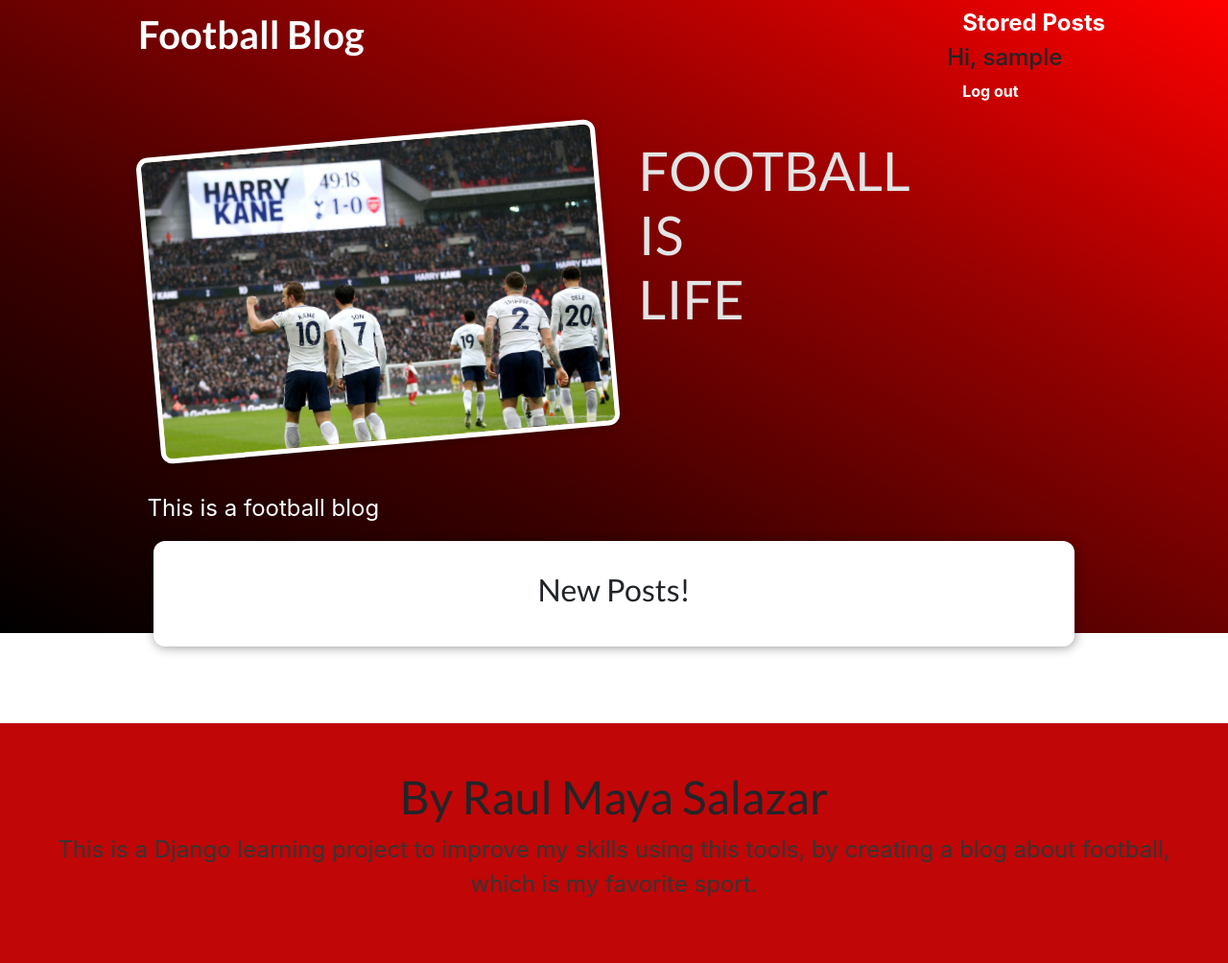
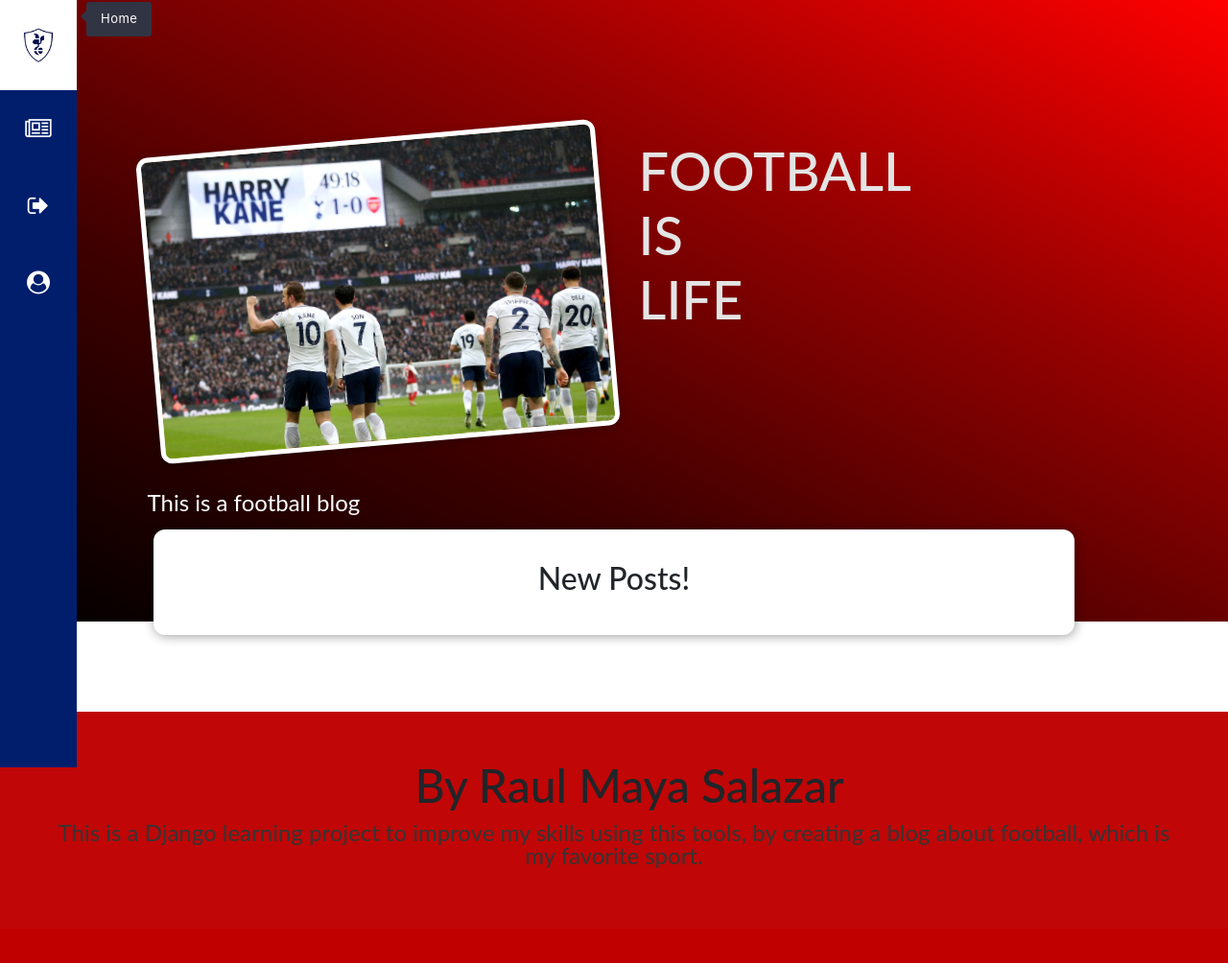
Before and after one commit to RaulMaya/Spurs-Blog, a Django app: page / in a window 1280 px wide. Shown: the whole page at 96% size. After the commit the page ends 905 px from the top, so only its background shows below. Run offline with Django 4.2, Linux system fonts and the light colour scheme; the visitor is signed in with stand-in values (Sample User, id 1); data that the repository does not hold is empty; some libraries are stand-ins or nearby versions.

Commit message:
CSS Update

```diff
--- a/my_blog/static/global_styles.css
+++ b/my_blog/static/global_styles.css
@@ -1,49 +1,81 @@
-@import url('https://fonts.googleapis.com/css2?family=Lato:wght@400;700&family=Open+Sans:wght@400;700&display=swap');
-
 * {
-  box-sizing: border-box;
-}
-
-html {
-  font-family: 'Open Sans', 'Lato', sans-serif;
+  margin: 0;
+  padding: 0;
+  list-style: none;
+  font-family: "Lato", sans-serif;
+  line-height: 1;
 }
 
 body {
-  margin: 0;
+  background-color: #f5f6f8;
+  overflow: hidden;
 }
 
-h1,
-h2,
-h3 {
-  font-family: 'Lato', sans-serif;
-  font-weight: bold;
+.sidebar-navigation {
+  display: inline-block;
+  min-height: 100vh;
+  width: 80px;
+  background-color: #001E6C;
+  float: left;
 }
 
-#main-navigation {
-  width: 100%;
-  height: 5rem;
-  display: flex;
-  justify-content: space-between;
-  align-items: center;
-  padding: 0 10%;
+.sidebar-navigation ul {
+  text-align: center;
+  color: white;
+}
+.sidebar-navigation ul li {
+  padding: 28px 0;
+  cursor: pointer;
+  transition: all ease-out 120ms;
+}
+.sidebar-navigation ul li i {
+  display: block;
+  font-size: 24px;
+  transition: all ease 450ms;
+}
+.sidebar-navigation ul li .tooltip {
+  display: inline-block;
   position: absolute;
-  top: 0;
-  left: 0;
+  background-color: #313443;
+  padding: 8px 15px;
+  border-radius: 3px;
+  margin-top: -26px;
+  left: 90px;
+  opacity: 0;
+  visibility: hidden;
+  font-size: 13px;
+  letter-spacing: 0.5px;
+}
+.sidebar-navigation ul li .tooltip:before {
+  content: "";
+  display: block;
+  position: absolute;
+  left: -4px;
+  top: 10px;
+  transform: rotate(45deg);
+  width: 10px;
+  height: 10px;
+  background-color: inherit;
+}
+.sidebar-navigation ul li:hover {
+  background-color: #ffffff;
+  cursor: default;
 }
 
-#main-navigation a {
-  text-decoration: none;
-  color: white;
-  font-weight: bold;
-  margin-left: 1rem;
+.sidebar-navigation ul li:hover i {
+  color:#001E6C
 }
 
-#main-navigation a:hover,
-#main-navigation a:active {
-  color: #cf79f1;
+.sidebar-navigation ul li:hover .tooltip {
+  visibility: visible;
+  opacity: 1;
 }
 
-#main-navigation h1 a:hover,
-#main-navigation h1 a:active {
-  color: white;
+.sidebar-navigation a {
+  text-decoration: none;
+  color: rgb(255, 255, 255);
 }
+
+.sidebar-navigation a:hover {
+  text-decoration: none;
+}
--- a/my_blog/templates/base.html
+++ b/my_blog/templates/base.html
@@ -10,25 +10,50 @@
     <title>{% block page_title %}{% endblock %}</title>
     <link rel="stylesheet" href="{% static "global_styles.css" %}">
     <link rel="icon" href="{% static "Spurs Blog Logo.png" %}">
+    <link rel="stylesheet" href="https://cdnjs.cloudflare.com/ajax/libs/font-awesome/4.7.0/css/font-awesome.min.css">
     {% bootstrap_css %}
     {% bootstrap_javascript jquery='full' %}
-    {% block css_files %}{% endblock %}
+    {% block css_files %}
+    {% endblock %}
 </head>
 <body>
-    <header id="main-navigation">
-        <h1><a href="{% url 'blog:starting_page' %}">Football Blog</a></h1>
-        <nav>
-            <h4><a href="{% url 'blog:posts' %}">Posts</a></h4>
-            <h4><a href="{% url 'blog:read-later' %}">Stored Posts</a></h4>
+    <nav class="sidebar-navigation">
+        <ul>
+            <li>
+                <a class='active' href="{% url 'blog:starting_page' %}"><img src="{% static "Spurs Blog Logo.png" %}" alt="" width="38" he8ight="38"></a>
+                <span class="tooltip">Home</span>
+            </li>
+            <li>
+                <a href="{% url 'blog:posts' %}"><i class="fa fa-newspaper-o"></i></a>
+                <span class="tooltip">Posts</span>
+            </li>
             {% if user.is_authenticated %}
-            <h4>Hi, {{ user.username }}</h4>
-            <a href="{% url 'users:logout' %}">Log out</a>
+            <li>
+                <a href="{% url 'users:logout' %}"><i class="fa fa-sign-out"></i></a>
+                <span class="tooltip">Log Out</span>
+            </li>
+            <li>
+                <a href="{% url 'blog:read-later' %}"><a href=""><i class="fa fa-user-circle"></i></a>
+                <span class="tooltip">Profile</span>
+            </li>
             {% else %}
-            <h4><a href="{% url 'users:login' %}">Log In</a></h4>
-            <h4><a href="{% url 'users:register' %}">Register</a></h4>
+            <li>
+                <a href="{% url 'users:login' %}"><i class="fa fa-sign-in"></i></a>
+                <span class="tooltip">Log In</span>
+            </li>
+            <li>
+                <a href="{% url 'users:register' %}"><i class="fa fa-address-card"></i></a>
+                <span class="tooltip">Register</span>
+            </li>
             {% endif %}
-        </nav>
-    </header>
+        </ul>
+    </nav>
     {% block content %}{% endblock %}
 </body>
+<script>
+    $("ul li").on("click", function () {
+        $("li").removeClass("active");
+        $(this).addClass("active");
+    });
+</script>
 </html>
```
